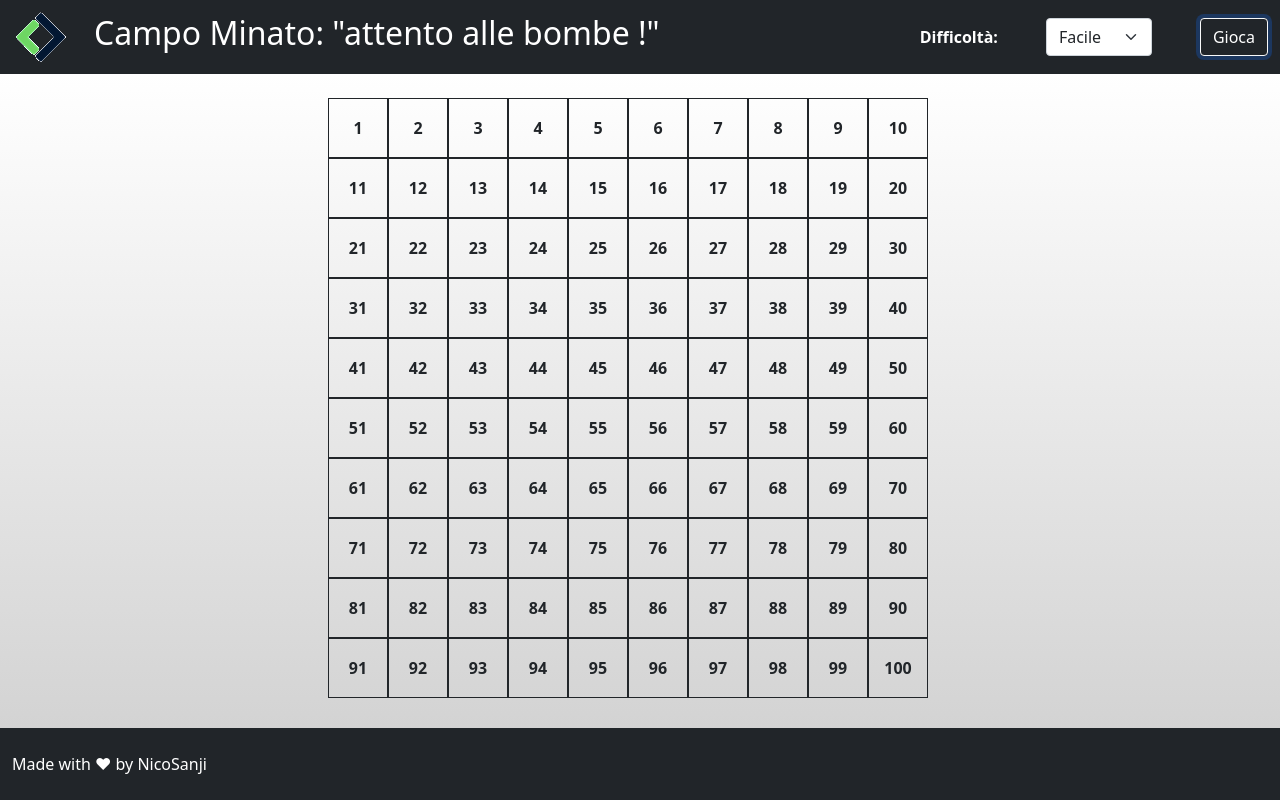
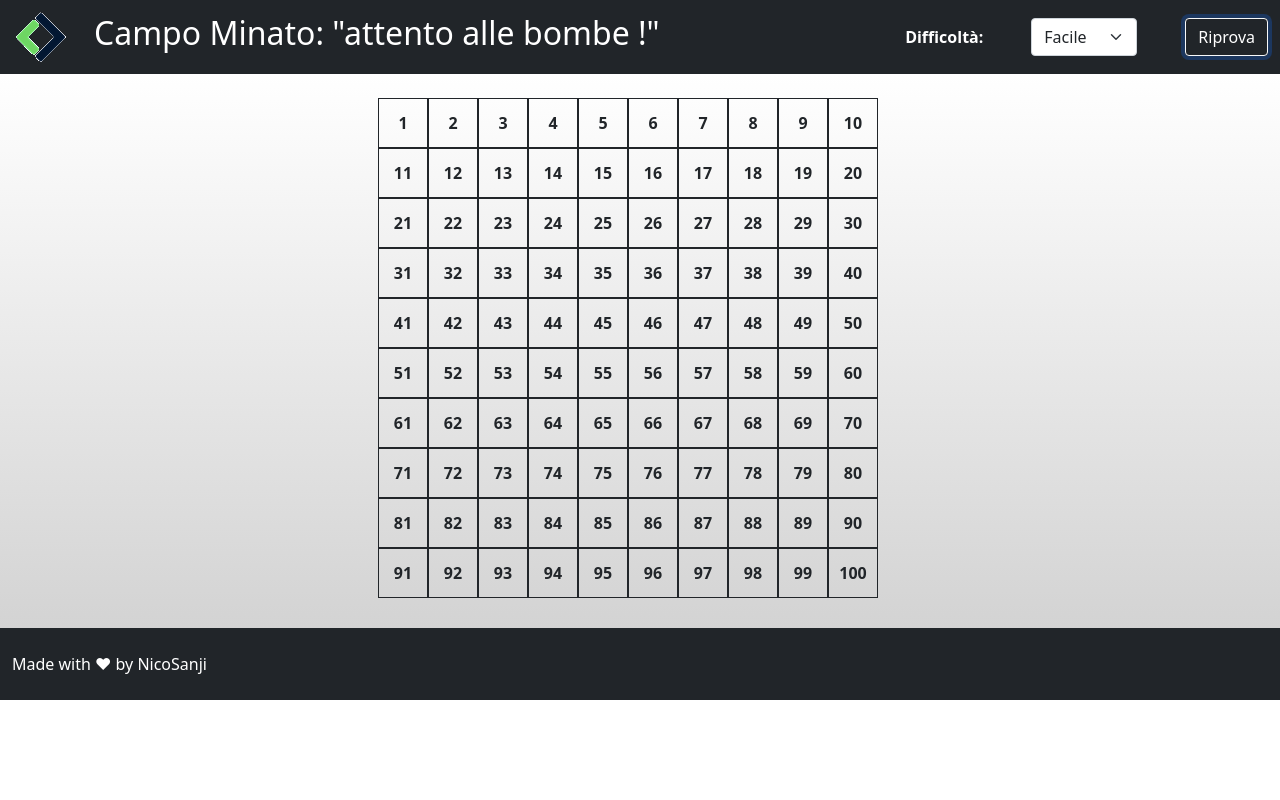
Before and after one commit to nicosanji/js-campominato-dom, a plain HTML site: page index.html in a window 1280 px wide. Both pictures are taken after a click on the button "Gioca". Drawn offline with nearby package versions, Linux system fonts and the light colour scheme.

Commit message:
DEF. 1.0: function.js separato e esercizio quasi completo

```diff
--- /dev/null
+++ b/function.js
@@ -0,0 +1,120 @@
+/* FUNZIONE -> numero dei box in base alla scelta */
+function contenutoBox(diffScelta) {
+    // Dichiaro la variabie che cambierà a seconda della scelta
+    let numeroBox;
+
+    // Switch: "passo" la scelta nelle 3 opzioni
+    switch (parseInt(diffScelta)) {
+        case 1:
+            numeroBox = 100;
+            break;
+        case 2:
+            numeroBox = 81;
+            break;
+        case 3:
+            numeroBox = 49;
+            break;
+    }
+    // Estrai il valore "numero di box nella griglia"
+    return numeroBox;
+}
+
+
+/* FUNZIONE -> genera la griglia e tutti i suoi elementi */
+function grigliaFunc(numeroBox, numeroBombe) {
+
+    // Crea la "row" che conterrà tutti i box
+    let row = document.createElement("div");
+    row.classList.add("row");
+
+    // Inserisci la row nel contenitore griglia
+    griglia.append(row);
+
+    // Calcolo per dividere equamente i box nelle righe
+    let boxWidth = numeroBox / Math.sqrt(numeroBox);
+
+    // Variabile del singolo box vuota
+    let box;
+
+    // Ciclo -> creo i box a seconda della scelta dell'utente e gli do uno "stile"
+    for (let i = 1; i <= numeroBox; i++) {
+
+        // Crea l'elemento html "cliccabile"
+        box = document.createElement("a");
+        // Stile dei box con il calcolo visto in classe (no bootstrap)
+        box.style.width = (100 / boxWidth) + "%";
+        box.style.height = (100 / boxWidth) + "%";
+        box.style.cursor = "pointer";
+        // Aggiungo tutte le classi bootstrap che mi servono
+        box.classList.add("d-flex", "border", "border-dark", "justify-content-center", "align-items-center", "fw-bold", "text-dark", "text-decoration-none", "user-select-none");
+
+        // Aggiungo il testo -> numero scritto in ogni box = indice/ordine da 1
+        box.textContent = i;
+
+        // Inserisci il box nella row del contenitore griglia
+        row.append(box);
+
+        box.addEventListener("click", function () {
+            active.call(this, numeroBombe);
+        });
+    }
+
+    return box;
+}
+
+
+/* FUNZIONE -> al click sul BOX togli/metti le classi */
+function active(numeroBombe) {
+
+    // THIS -> elemento che ha "scatenato" l'evento al click
+    //         cambia e ricambia colore
+    this.classList.toggle("bg-info");
+    this.classList.toggle("text-white");
+
+    // Indice per inserire le bombe
+    let numeroI = (parseInt(this.textContent));
+
+    // Cosa fare se becco una bomba (condizione sconfitta)
+    let Lose = false;
+    // Condizione -> se gli "indici" coincidono
+    if (numeroBombe.includes(numeroI)) {
+        this.classList.add("bg-danger");
+        Lose = true;
+        alert("Hai beccato una mina ! Per ricominciare fai click su Gioca");
+    }
+}
+
+
+/* FUNZIONE -> genera un numero random tra i valori minValue e maxValue */
+function randomNumber(minValue, maxValue) {
+    return Math.floor(Math.random() * (maxValue - minValue + 1)) + minValue;
+}
+
+
+/* FUNZIONE -> genera griglia bombe */
+function distribuzioneBombe(numeroBox) {
+
+    // Array -> bombe-vuoto
+    let numeroBombe = [];
+
+    // Ciclo while -> "associa" l'indice dei box alle bombe
+    while (numeroBombe.length < 16) {
+
+        // assegna un numero random alla bomba tra 1 e il numero dei box creati
+        let bomba = randomNumber(1, numeroBox);
+        // Includes -> determina se un array include un certo valore tra le sue
+        //             voci (risultato TRUE o FALSE) = bombe non ripetute
+        let bombaBoom = numeroBombe.includes(bomba);
+
+        // Aggiungi numero solo se già presente
+        if (!bombaBoom) {
+
+            numeroBombe.push(bomba);
+        }
+    }
+
+    // Console -> mostra in ordine crescente i numeri da associare alle bombe
+    console.log(numeroBombe.sort((a, b) => a - b));
+
+    return numeroBombe;
+}
--- a/index.html
+++ b/index.html
@@ -64,6 +64,7 @@
     </footer>
     <!-- Link JavaScript -->
     <script src="script.js"></script>
+    <script src="function.js"></script>
 </body>
 
 </html>
--- a/script.js
+++ b/script.js
@@ -1,11 +1,24 @@
 /*
-1) L’utente indica un livello di difficolta in base al quale viene
-    generata una griglia di gioco quadrata, in cui ogni cella contiene
-    un numero tra quelli compresi in un range:
-    - con difficolta 1 => tra 1 e 100
-    - con difficolta 2 => tra 1 e 81
-    - con difficolta 3 => tra 1 e 49
-2) Quando l’utente clicca su ogni cella, la cella cliccata si colora di azzurro.
+1) L’utente indica un livello di difficoltà in base al quale viene generata una
+   griglia di gioco quadrata, in cui ogni cella contiene un numero tra quelli
+   compresi in un range:
+   - con difficoltà 1 => tra 1 e 100
+   - con difficoltà 2 => tra 1 e 81
+   - con difficoltà 3 => tra 1 e 49
+2) Il computer deve generare 16 numeri casuali (le bombe) tenendo conto della
+   difficoltà scelta:
+   - difficolta 1 = tra 1 e 100
+   - difficoltà 2 = tra 1 e 81
+   - difficoltà 3 = tra 1 e 49
+   NB: I numeri nella lista delle bombe non possono essere duplicati.
+3) In seguito l’utente clicca su ogni cella e se il numero è presente nella lista
+   dei numeri generati
+   - abbiamo calpestato una bomba e la cella si colora di rosso e la partita termina
+   - altrimenti la cella cliccata si colora di azzurro e l’utente può continuare
+4) La partita termina quando il giocatore clicca su una bomba o raggiunge il numero
+   massimo possibile di numeri consentiti.
+5) Al termine della partita il software deve scoprire tutte le bombe e comunicare il
+   punteggio, cioè il numero di volte che l’utente ha inserito un numero consentito.
 */
 
 
@@ -19,119 +32,23 @@ console.log(iniziaGioco);
 const griglia = document.getElementById("griglia");
 console.log(griglia);
 
-
-/* FUNZIONE -> numero dei box in base alla scelta */
-function contenutoBox(diffScelta) {
-    // Dichiaro la variabie che cambierà a seconda della scelta
-    let numeroBox;
-
-    // Switch: "passo" la scelta nelle 3 opzioni
-    switch (parseInt(diffScelta)) {
-        case 1:
-            numeroBox = 100;
-            break;
-        case 2:
-            numeroBox = 81;
-            break;
-        case 3:
-            numeroBox = 49;
-            break;
-    }
-    // Estrai il valore "numero di box nella griglia"
-    return numeroBox;
-}
-
-
-/* CLICK -> "al click" su PLAY devi fare ... */
+// EVENTO AL CLICK SU "GIOCA" distribuzione box e bombe
 iniziaGioco.addEventListener("click", function () {
     // Svuota griglia
     griglia.innerHTML = "";
+
+    iniziaGioco.textContent = "Riprova";
 
     // Che difficoltà è stata scelta ?
     const diffScelta = difficolta.value;
 
     // Con la funzione contenutoBox -> numero di box nella griglia creata
     numeroBox = contenutoBox(diffScelta);
+
     console.log(`Il numero di box creati per la difficoltà ${diffScelta} è ${numeroBox}`);
 
+    let numeroBombe = distribuzioneBombe(numeroBox);
     // Con la funzione grigliaFunc -> griglia regolare con box quadrati
-    grigliaFunc(numeroBox);
+    grigliaFunc(numeroBox, numeroBombe);
+
 });
-
-
-/* FUNZIONE -> genera la griglia e tutti i suoi elementi */
-function grigliaFunc(numeroBox) {
-
-    // Crea la "row" che conterrà tutti i box
-    let row = document.createElement("div");
-    row.classList.add("row");
-
-    // Inserisci la row nel contenitore griglia
-    griglia.append(row);
-
-    // Calcolo per dividere equamente i box nelle righe
-    let boxWidth = numeroBox / Math.sqrt(numeroBox);
-
-    // Variabile del singolo box vuota
-    let box;
-
-    // Ciclo -> creo i box a seconda della scelta dell'utente e gli do uno "stile"
-    for (let i = 1; i <= numeroBox; i++) {
-
-        // Crea l'elemento html "cliccabile"
-        box = document.createElement("a");
-        // Stile dei box con il calcolo visto in classe (no bootstrap)
-        box.style.width = (100 / boxWidth) + "%";
-        box.style.height = (100 / boxWidth) + "%";
-        box.style.cursor = "pointer";
-        // Aggiungo tutte le classi bootstrap che mi servono
-        box.classList.add("d-flex", "border", "border-dark", "justify-content-center", "align-items-center", "fw-bold", "text-dark", "text-decoration-none", "user-select-none");
-
-        // Aggiungo il testo -> numero scritto in ogni box = indice/ordine da 1
-        box.textContent = i;
-
-        // Inserisci il box nella row del contenitore griglia
-        row.append(box);
-
-        // Aggiungi evento che modifica lo stile al click
-        box.addEventListener("click", active);
-    }
-
-    // Valore numero delle bombe = numeroBox
-    numeroBombe(numeroBox);
-}
-
-
-/* FUNZIONE -> genera un numero random tra i valori minValue e maxValue */
-function randomNumber(minValue, maxValue) {
-    return Math.floor(Math.random() * (maxValue - minValue + 1)) + minValue;
-}
-
-/* FUNZIONE -> genera griglia bombe */
-function numeroBombe(numeroBox) {
-
-    // Array -> bombe-vuoto
-    let numeroBombe = [];
-
-    // Ciclo while -> "associa" l'indice dei box alle bombe
-    while (numeroBombe.length < 16) {
-
-        // assegna un numero random alla bomba tra 1 e il numero dei box creati
-        let bomba = randomNumber(1, numeroBox);
-        // Includes -> determina se un array include un certo valore tra le sue
-        //             voci (risultato TRUE o FALSE) = bombe non ripetute
-        let bombaBoom = numeroBombe.includes(bomba);
-        // Aggiungi numero solo se già presente
-        if (!bombaBoom) {
-            numeroBombe.push(bomba);
-        }
-    }
-}
-
-
-/* FUNZIONE -> al click sul BOX togli/metti le classi */
-function active() {
-    // THIS -> elemento che ha "scatenato" l'evento al click
-    this.classList.toggle("active");
-    this.classList.toggle("text-white");
-}
--- a/style.css
+++ b/style.css
@@ -1,4 +1,3 @@
-/* --- TAG --- */
 header .navbar-brand {
     display: inline-block;
     height: 100%;
@@ -11,11 +10,5 @@ main section {
 
 /* id #griglia */
 #griglia {
-    width: 600px;
+    width: 500px;
 }
-
-/* classe .active */
-.active {
-    background-color: lightskyblue;
-    color: white;
-}
```
